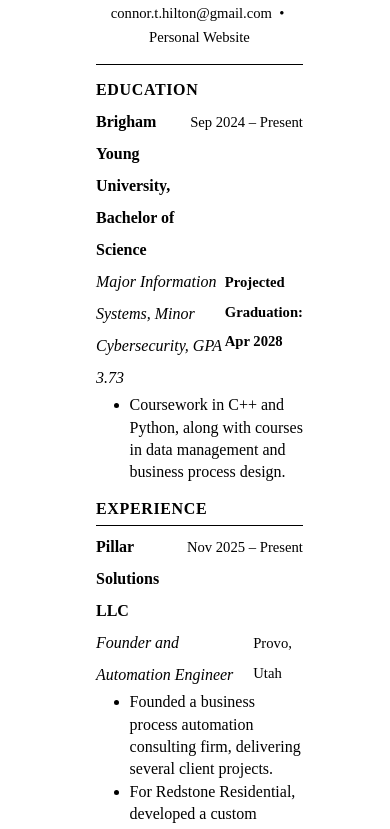
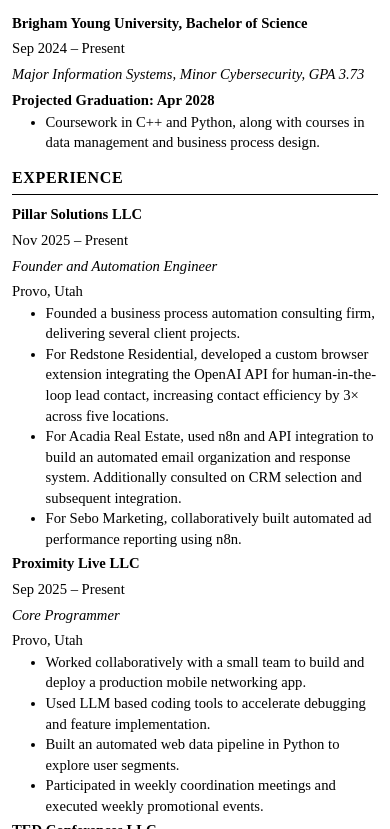
Before and after one commit to connorthilton/personalsite, a plain HTML site: page resume.html in a window 390 px wide. Shown: the part 293-1122 px from the top of the page. Drawn offline with Linux system fonts and the light colour scheme.

Commit message:
mobile support for resume display, adjusted margins for desktop display

```diff
--- a/resume.html
+++ b/resume.html
@@ -26,7 +26,7 @@
       background: #fff;
       max-width: 780px;
       margin: 1rem auto 3rem;
-      padding: 1in;
+      padding: 1in 0.6in;
       box-shadow: 0 4px 32px rgba(0,0,0,0.12);
       font-family: "Times New Roman", Times, serif;
       font-size: 12pt;
@@ -152,6 +152,34 @@
     .r-skills-grid li {
       line-height: 1.6;
       margin: 0;
+    }
+
+    /* ── Mobile ─────────────────────────────────────────────── */
+    @media (max-width: 600px) {
+      .resume-doc {
+        padding: 0.5in 0.75rem;
+        font-size: 11pt;
+      }
+
+      .r-entry-header,
+      .r-role-line {
+        flex-direction: column;
+        gap: 0;
+      }
+
+      .r-date,
+      .r-location {
+        line-height: 1.4;
+        margin-bottom: 0.1em;
+      }
+
+      .r-contact {
+        font-size: 10pt;
+      }
+
+      .resume-toolbar {
+        padding: 0 0.75rem;
+      }
     }
 
     /* ── Print ──────────────────────────────────────────────── */
```
